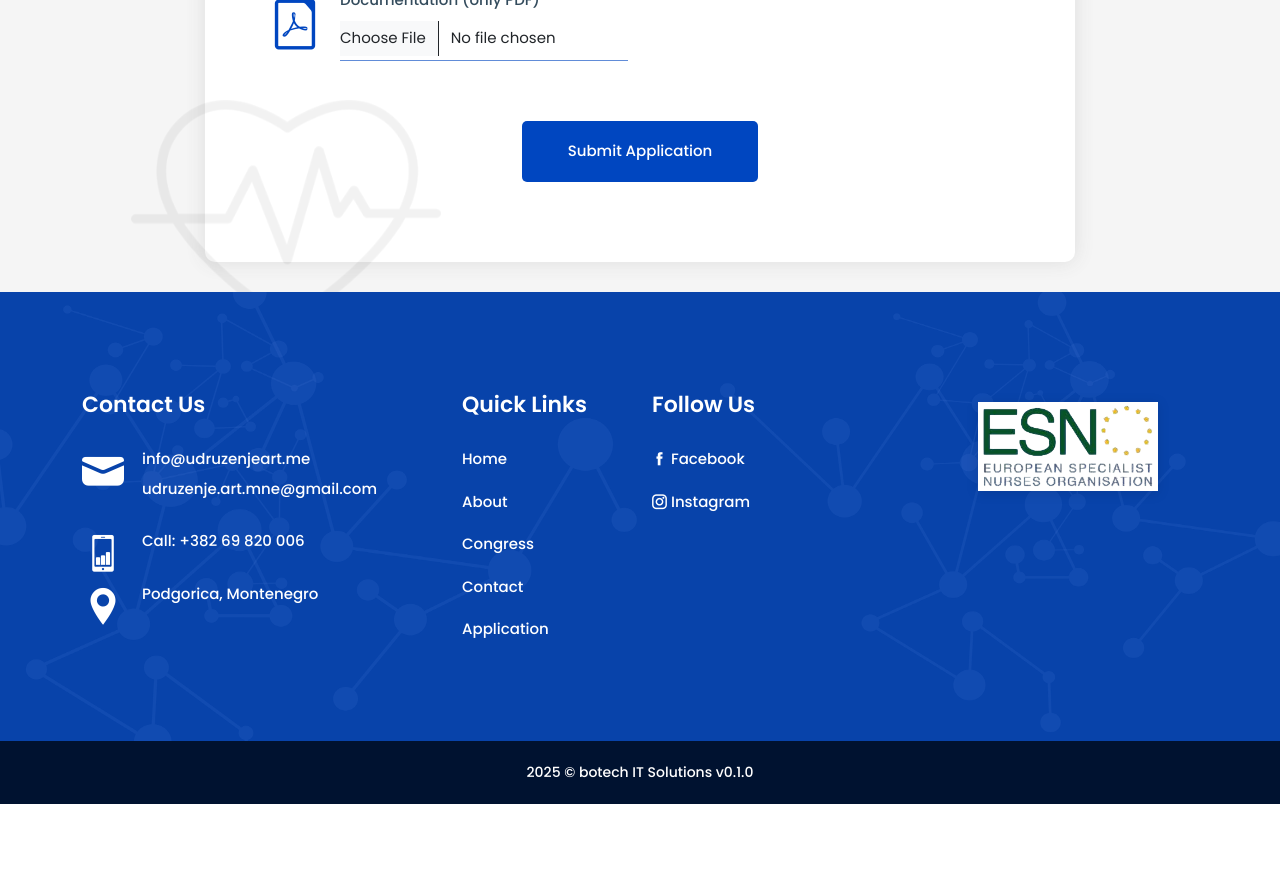
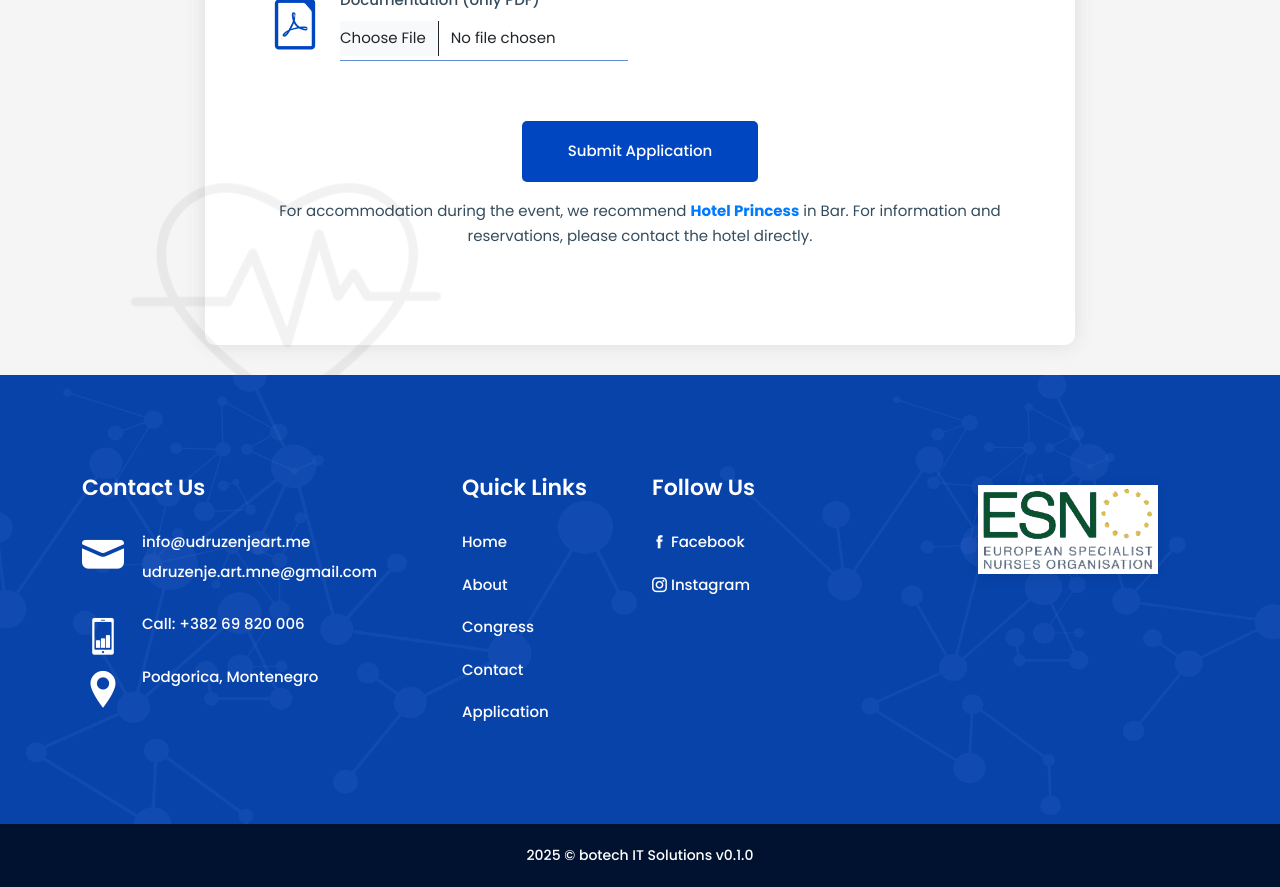
Before and after one commit to Bogdaan21/udruzenjeart, a Next.js app: page /appointment in a window 1280 px wide. Shown: the part 940-1827 px from the top of the page. Before the commit the page ends 1744 px from the top, so only its background shows below. Built offline with nearby package versions, Linux system fonts and the light colour scheme.

Commit message:
add about text, mainbanner esn, social add

```diff
--- a/src/components/Appointment/AppointmentForm.tsx
+++ b/src/components/Appointment/AppointmentForm.tsx
@@ -10,7 +10,6 @@ import { db } from "@/firebase/firebaseConfig";
 import { collection, addDoc, Timestamp } from "firebase/firestore";
 import "react-phone-input-2/lib/style.css";
 import { SuccessPopup } from "./SuccessPopup";
-
 
 const AppointmentForm: React.FC = () => {
   const formRef = useRef<HTMLFormElement>(null);
@@ -268,6 +267,33 @@ const AppointmentForm: React.FC = () => {
                           ? "Submit Application"
                           : "Pošalji prijavu"}
                       </button>
+                      {language === "en" ? (
+                        <p className="mt-3">
+                          For accommodation during the event, we recommend{" "}
+                          <a
+                            href="https://www.hotelprincess.me/"
+                            target="_blank"
+                            rel="noopener noreferrer"
+                            style={{ fontWeight: "bold", color: "#007bff" }}
+                          >
+                            Hotel Princess
+                          </a>{" "}
+                          in Bar. For information and reservations, please contact the hotel directly.
+                        </p>
+                      ) : (
+                        <p className="mt-3">
+                          Za smještaj tokom događaja preporučujemo{" "}
+                          <a
+                            href="https://www.hotelprincess.me/"
+                            target="_blank"
+                            rel="noopener noreferrer"
+                            style={{ fontWeight: "bold", color: "#007bff" }}
+                          >
+                            Hotel Princess
+                          </a>{" "}
+                          u Baru. Za informacije i rezervacije kontaktirajte direktno hotel.
+                        </p>
+                      )}
                     </div>
                   </form>
                 </div>
--- a/src/components/Layouts/Footer/index.tsx
+++ b/src/components/Layouts/Footer/index.tsx
@@ -73,12 +73,12 @@ const Footer: React.FC = () => {
                   <h3>{language === "en" ? "Follow Us" : "Pratite nas"}</h3>
                   <ul>
                     <li>
-                      <a href="https://www.facebook.com" target="_blank">
+                      <a href="https://www.facebook.com/people/Udruzenje-anesteti%C4%8Daratehni%C4%8Dara-intenzivne-njege-i-transfuzije-Crne-Gore/61574532365801/?rdid=sNcR4PikCshjW2WM&share_url=https%3A%2F%2Fwww.facebook.com%2Fshare%2F16rosXR6xN%2F" target="_blank">
                         <i className="icofont-facebook"></i> Facebook
                       </a>
                     </li>
                     <li>
-                      <a href="https://www.instagram.com" target="_blank">
+                      <a href="https://www.instagram.com/udruzenjeart/?igsh=MWVmajQ3ZHBlcGlsOQ%3D%3D&utm_source=qr#" target="_blank">
                         <i className="icofont-instagram"></i> Instagram
                       </a>
                     </li>
--- a/src/components/Layouts/TopHeader.tsx
+++ b/src/components/Layouts/TopHeader.tsx
@@ -48,7 +48,7 @@ const TopHeader: React.FC = () => {
                 <div className="header-top-right">
                   <ul>
                     <li>
-                      <a href="https://www.facebook.com/" target="_blank">
+                      <a href="https://www.facebook.com/people/Udruzenje-anesteti%C4%8Daratehni%C4%8Dara-intenzivne-njege-i-transfuzije-Crne-Gore/61574532365801/?rdid=sNcR4PikCshjW2WM&share_url=https%3A%2F%2Fwww.facebook.com%2Fshare%2F16rosXR6xN%2F" target="_blank">
                         <i className="icofont-facebook"></i>
                       </a>
                     </li>
@@ -63,7 +63,7 @@ const TopHeader: React.FC = () => {
                       </a>
                     </li> */}
                     <li>
-                      <a href="https://www.instagram.com/" target="_blank">
+                      <a href="https://www.instagram.com/udruzenjeart/?igsh=MWVmajQ3ZHBlcGlsOQ%3D%3D&utm_source=qr#" target="_blank">
                         <i className="icofont-instagram"></i>
                       </a>
                     </li>
--- a/src/components/Services/ServiceDetailsContent.tsx
+++ b/src/components/Services/ServiceDetailsContent.tsx
@@ -87,7 +87,7 @@ const ServiceDetailsContent: React.FC = () => {
                 <Image src="/images/signup-bg.jpg" alt="Service" width={1920} height={1200} />
               </div>
             </div>
-            <div className="col-lg-7">
+            {/* <div className="col-lg-7">
               <div className="service-details-inner">
                 <h2>We Always Take Care Our Patient</h2>
                 <p>
@@ -103,7 +103,7 @@ const ServiceDetailsContent: React.FC = () => {
                   laboriosam unde.
                 </p>
               </div>
-            </div>
+            </div> */}
           </div>
         </div>
       </div>
```
Also changed, not shown: src/components/About/AboutContent.tsx (+8 -0 lines), src/components/HomeFour/MainBanner.tsx (+14 -0 lines).
